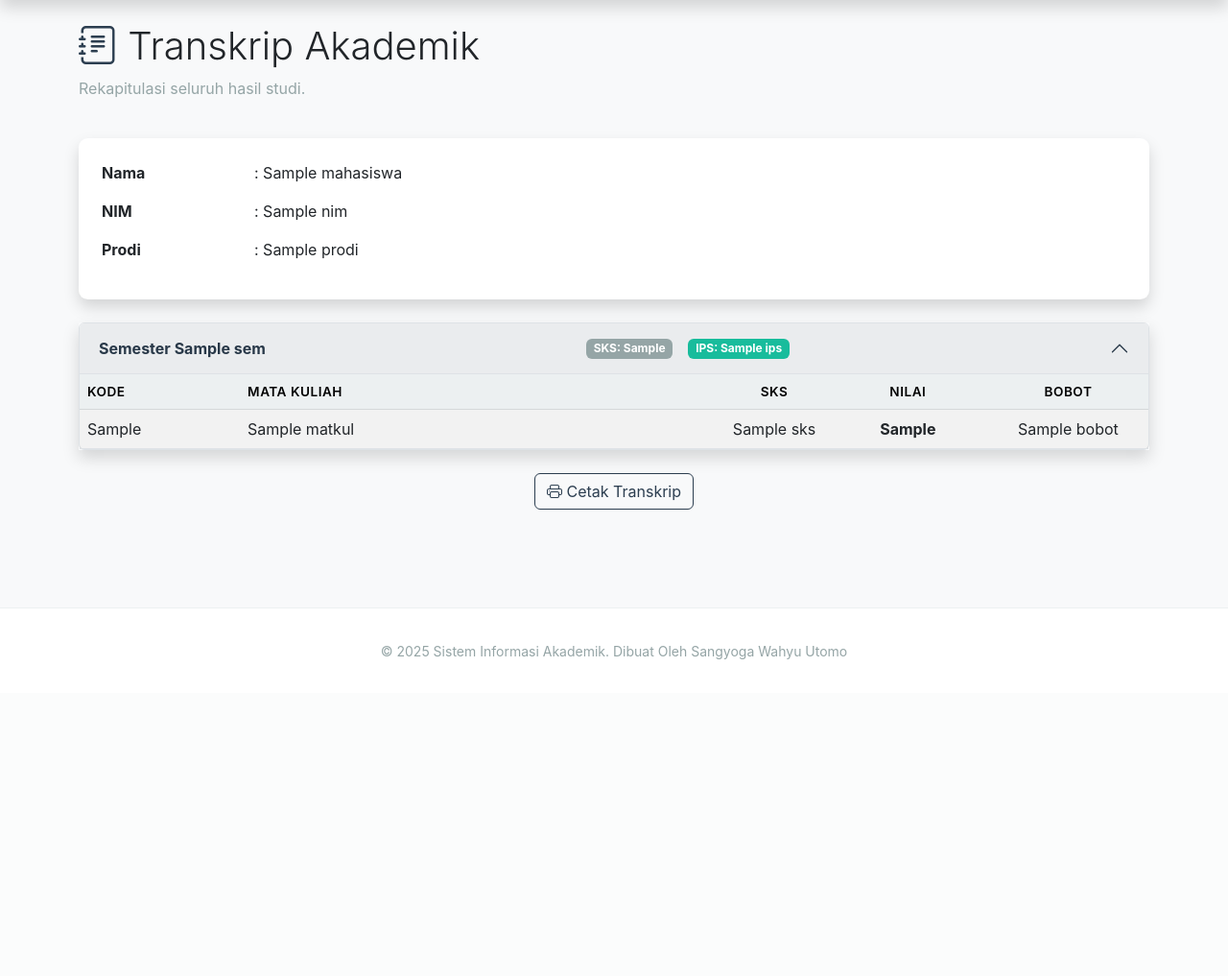
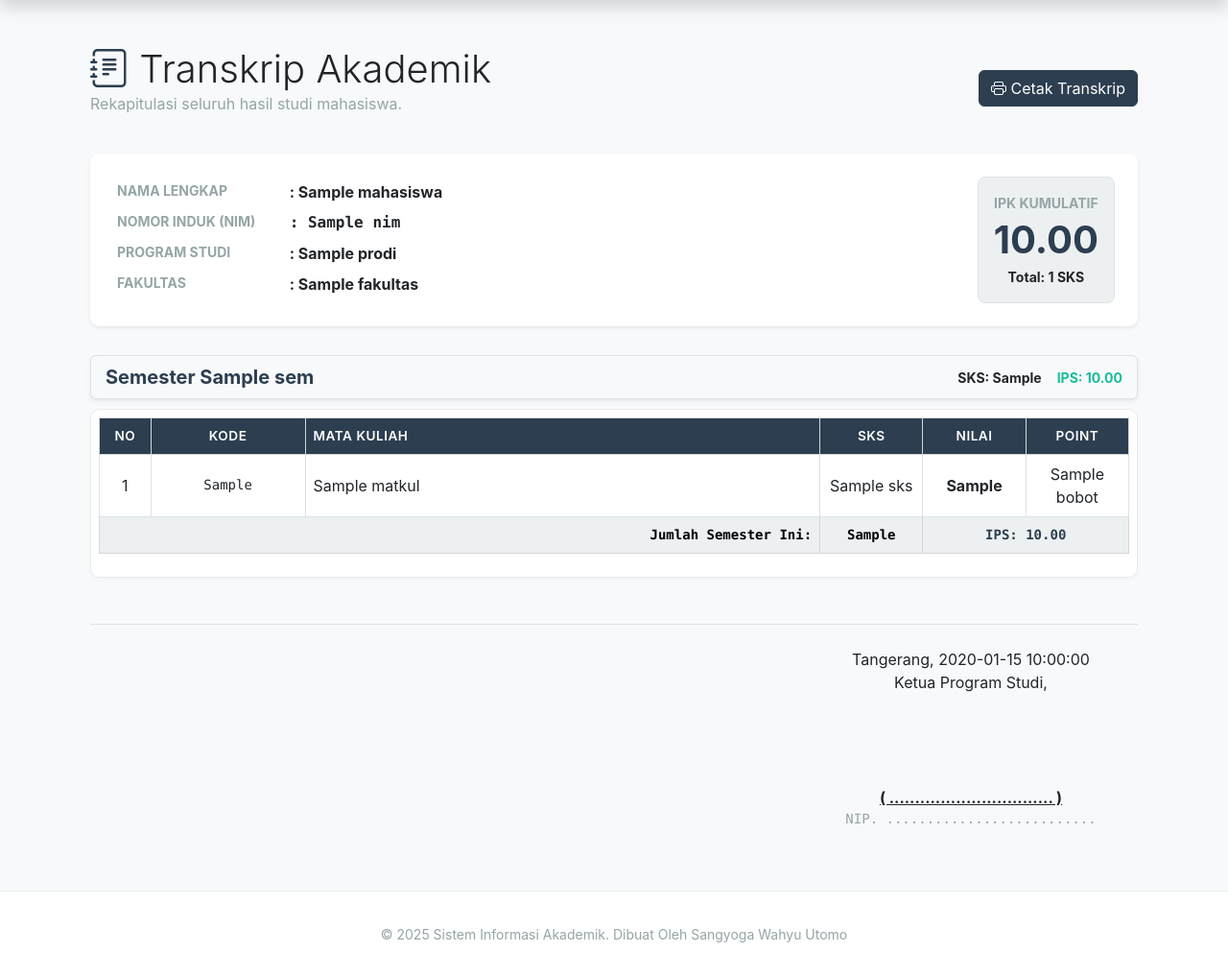
Before and after one commit to sangyoga28/akademik_web, a Flask app: template templates/transkrip.html in a window 1280 px wide. Shown: the part 78-1095 px from the top of the page at 96% size. Before the commit the page ends 765 px from the top, so only its background shows below. Run offline with Flask 3, Linux system fonts and the light colour scheme; the template is opened without the code that fills it: most values are stand-ins (such as "Sample title", 1, 10 or a date in 2020); some libraries are stand-ins or nearby versions.

Commit message:
feat: optimize transcript print layout and add dynamic date handling

```diff
--- a/routes/mahasiswa.py
+++ b/routes/mahasiswa.py
@@ -420,8 +420,12 @@ def transkrip_nilai():
     if total_sks_kumulatif > 0:
         ipk = round(total_bobot_kumulatif / total_sks_kumulatif, 2)
 
+    from datetime import datetime
+    current_date = datetime.now().strftime('%d %B %Y')
+
     return render_template('transkrip.html',
                            mahasiswa=mahasiswa,
                            transkrip_per_semester=transkrip,
                            total_sks=total_sks_kumulatif,
-                           ipk=ipk)
+                           ipk=ipk,
+                           current_date=current_date)
--- a/templates/transkrip.html
+++ b/templates/transkrip.html
@@ -3,87 +3,209 @@
 {% block title %}Transkrip Nilai{% endblock %}
 
 {% block content %}
-<div class="row mb-4">
-    <div class="col-md-12">
-        <h1 class="display-6"><i class="bi bi-journal-text text-primary"></i> Transkrip Akademik</h1>
-        <p class="text-muted">Rekapitulasi seluruh hasil studi.</p>
+<style>
+    /* Print Styles */
+    @media print {
+
+        .no-print,
+        .navbar,
+        .main-footer,
+        .btn,
+        .breadcrumb {
+            display: none !important;
+        }
+
+        body {
+            background-color: white !important;
+            padding: 0;
+            margin: 0;
+        }
+
+        .container {
+            width: 100% !important;
+            max-width: none !important;
+            padding: 0 !important;
+            margin: 0 !important;
+        }
+
+        .card {
+            border: none !important;
+            box-shadow: none !important;
+        }
+
+        .accordion-item {
+            border: none !important;
+            margin-bottom: 20px;
+        }
+
+        .accordion-button {
+            display: none !important;
+        }
+
+        .accordion-collapse {
+            display: block !important;
+            height: auto !important;
+            visibility: visible !important;
+        }
+
+        .print-header {
+            display: block !important;
+            text-align: center;
+            border-bottom: 2px solid #000;
+            margin-bottom: 20px;
+            padding-bottom: 10px;
+        }
+
+        .table-primary-header {
+            background-color: #f8f9fa !important;
+            -webkit-print-color-adjust: exact;
+        }
+
+        @page {
+            size: A4;
+            margin: 15mm;
+        }
+    }
+
+    /* Web Styles for visibility */
+    .print-header {
+        display: none;
+    }
+
+    .transcript-table thead th {
+        background-color: var(--bs-primary);
+        color: white;
+    }
+
+    .semester-header {
+        background-color: #f8f9fa;
+        border-left: 4px solid var(--bs-primary);
+        padding: 10px 15px;
+        margin-top: 30px;
+        margin-bottom: 10px;
+        display: flex;
+        justify-content: space-between;
+        align-items: center;
+    }
+</style>
+
+<div class="container py-4">
+    <!-- Official Header for Print -->
+    <div class="print-header text-center mb-4">
+        <h2 class="fw-bold mb-1">TRANSKRIP AKADEMIK</h2>
+        <h5 class="mb-0">Universitas Sistem Informasi Akademik</h5>
+        <hr>
+    </div>
+
+    <div class="row mb-4 align-items-center no-print">
+        <div class="col-md-6">
+            <h1 class="display-6 mb-0"><i class="bi bi-journal-text text-primary"></i> Transkrip Akademik</h1>
+            <p class="text-muted">Rekapitulasi seluruh hasil studi mahasiswa.</p>
+        </div>
+        <div class="col-md-6 text-md-end">
+            <button onclick="window.print()" class="btn btn-primary">
+                <i class="bi bi-printer"></i> Cetak Transkrip
+            </button>
         </div>
     </div>
 
-<div class="card shadow mb-4">
-    <div class="card-body">
+    <!-- Student Info Card -->
+    <div class="card shadow-sm border-0 mb-4 bg-white">
+        <div class="card-body p-4">
             <div class="row">
-            <div class="col-md-6">
-                <table class="table table-borderless">
+                <div class="col-md-7">
+                    <table class="table table-sm table-borderless mb-0">
                         <tr>
-                        <th width="30%">Nama</th>
-                        <td>: {{ mahasiswa['nama'] }}</td>
+                            <td width="30%" class="text-muted small text-uppercase fw-bold">Nama Lengkap</td>
+                            <td class="fw-bold">: {{ mahasiswa['nama'] }}</td>
                         </tr>
                         <tr>
-                        <th>NIM</th>
-                        <td>: {{ mahasiswa['nim'] }}</td>
+                            <td class="text-muted small text-uppercase fw-bold">Nomor Induk (NIM)</td>
+                            <td class="fw-bold font-monospace">: {{ mahasiswa['nim'] }}</td>
                         </tr>
                         <tr>
-                        <th>Prodi</th>
-                        <td>: {{ mahasiswa['prodi'] }}</td>
+                            <td class="text-muted small text-uppercase fw-bold">Program Studi</td>
+                            <td class="fw-bold">: {{ mahasiswa['prodi'] }}</td>
                         </tr>
+                        {% if mahasiswa['fakultas'] %}
+                        <tr>
+                            <td class="text-muted small text-uppercase fw-bold">Fakultas</td>
+                            <td class="fw-bold">: {{ mahasiswa['fakultas'] }}</td>
+                        </tr>
+                        {% endif %}
                     </table>
                 </div>
-            <div class="col-md-6 text-end">
-                <div class="alert alert-primary d-inline-block text-center">
-                    <h5 class="mb-0">IPK (GPA)</h5>
-                    <h2 class="display-4 fw-bold mb-0">{{ ipk }}</h2>
-                    <small>Total SKS: {{ total_sks }}</small>
+                <div class="col-md-5 text-md-end mt-3 mt-md-0">
+                    <div class="p-3 rounded-3 bg-light d-inline-block border">
+                        <div class="small text-muted text-uppercase fw-bold mb-1 text-center">IPK Kumulatif</div>
+                        <div class="h2 mb-0 fw-bold text-primary">{{ "{:.2f}".format(ipk) }}</div>
+                        <div class="small fw-bold text-center mt-1">Total: {{ total_sks }} SKS</div>
                     </div>
                 </div>
             </div>
         </div>
     </div>
 
-<div class="accordion shadow" id="accordionTranscript">
+    <!-- Transcript Body -->
+    <div class="transcript-content">
         {% for sem, data in transkrip_per_semester.items() %}
-    <div class="accordion-item">
-        <h2 class="accordion-header" id="heading{{ sem }}">
-            <button class="accordion-button {% if not loop.last %}collapsed{% endif %}" type="button"
-                data-bs-toggle="collapse" data-bs-target="#collapse{{ sem }}">
-                <strong>Semester {{ sem }}</strong>
-                <span class="ms-auto badge bg-secondary me-3">SKS: {{ data['sks_semester'] }}</span>
-                <span class="badge bg-success">IPS: {{ data['ips'] }}</span>
-            </button>
-        </h2>
-        <div id="collapse{{ sem }}" class="accordion-collapse collapse {% if loop.last %}show{% endif %}"
-            data-bs-parent="#accordionTranscript">
-            <div class="accordion-body p-0">
-                <table class="table table-striped table-hover mb-0">
-                    <thead class="table-light">
-                        <tr>
+        <div class="semester-section mb-4">
+            <div class="semester-header rounded-2 border shadow-sm">
+                <h5 class="mb-0 fw-bold text-primary">Semester {{ sem }}</h5>
+                <div class="d-flex gap-3 small fw-bold">
+                    <span>SKS: {{ data['sks_semester'] }}</span>
+                    <span class="text-success">IPS: {{ "{:.2f}".format(data['ips']) }}</span>
+                </div>
+            </div>
+
+            <div class="table-responsive">
+                <table class="table table-bordered transcript-table bg-white">
+                    <thead class="table-light small">
+                        <tr class="text-center">
+                            <th width="5%">No</th>
                             <th width="15%">Kode</th>
-                            <th width="45%">Mata Kuliah</th>
-                            <th width="10%" class="text-center">SKS</th>
-                            <th width="15%" class="text-center">Nilai</th>
-                            <th width="15%" class="text-center">Bobot</th>
+                            <th width="50%" class="text-start">Mata Kuliah</th>
+                            <th width="10%">SKS</th>
+                            <th width="10%">Nilai</th>
+                            <th width="10%">Point</th>
                         </tr>
                     </thead>
                     <tbody>
                         {% for mk in data['matkul'] %}
-                        <tr>
-                            <td>{{ mk['kode_matkul'] }}</td>
-                            <td>{{ mk['nama_matkul'] }}</td>
-                            <td class="text-center">{{ mk['sks'] }}</td>
-                            <td class="text-center fw-bold">{{ mk['nilai_huruf'] or '-' }}</td>
-                            <td class="text-center">{{ mk['bobot'] }}</td>
+                        <tr class="align-middle text-center">
+                            <td>{{ loop.index }}</td>
+                            <td class="font-monospace small">{{ mk['kode_matkul'] }}</td>
+                            <td class="text-start">{{ mk['nama_matkul'] }}</td>
+                            <td>{{ mk['sks'] }}</td>
+                            <td class="fw-bold">{{ mk['nilai_huruf'] or '-' }}</td>
+                            <td>{{ mk['bobot'] }}</td>
                         </tr>
                         {% endfor %}
                     </tbody>
+                    <tfoot class="table-light no-print">
+                        <tr class="font-monospace small">
+                            <td colspan="3" class="text-end fw-bold">Jumlah Semester Ini:</td>
+                            <td class="text-center fw-bold">{{ data['sks_semester'] }}</td>
+                            <td colspan="2" class="text-center fw-bold text-primary">IPS: {{
+                                "{:.2f}".format(data['ips']) }}</td>
+                        </tr>
+                    </tfoot>
                 </table>
-            </div>
             </div>
         </div>
         {% endfor %}
     </div>
 
-<div class="mt-4 text-center">
-    <button onclick="window.print()" class="btn btn-outline-primary"><i class="bi bi-printer"></i> Cetak
-        Transkrip</button>
+    <!-- Official Footer for Print -->
+    <div class="print-footer mt-5 pt-4 border-top">
+        <div class="row justify-content-end">
+            <div class="col-4 text-center">
+                <p class="mb-5">Tangerang, {{ current_date or "23 Desember 2025" }}<br>Ketua Program Studi,</p>
+                <br><br>
+                <p class="fw-bold mb-0 text-decoration-underline">( ................................ )</p>
+                <p class="small text-muted font-monospace">NIP. ..........................</p>
+            </div>
+        </div>
+    </div>
 </div>
 {% endblock %}
```
Lines whose indentation alone changed are shown as unchanged.
